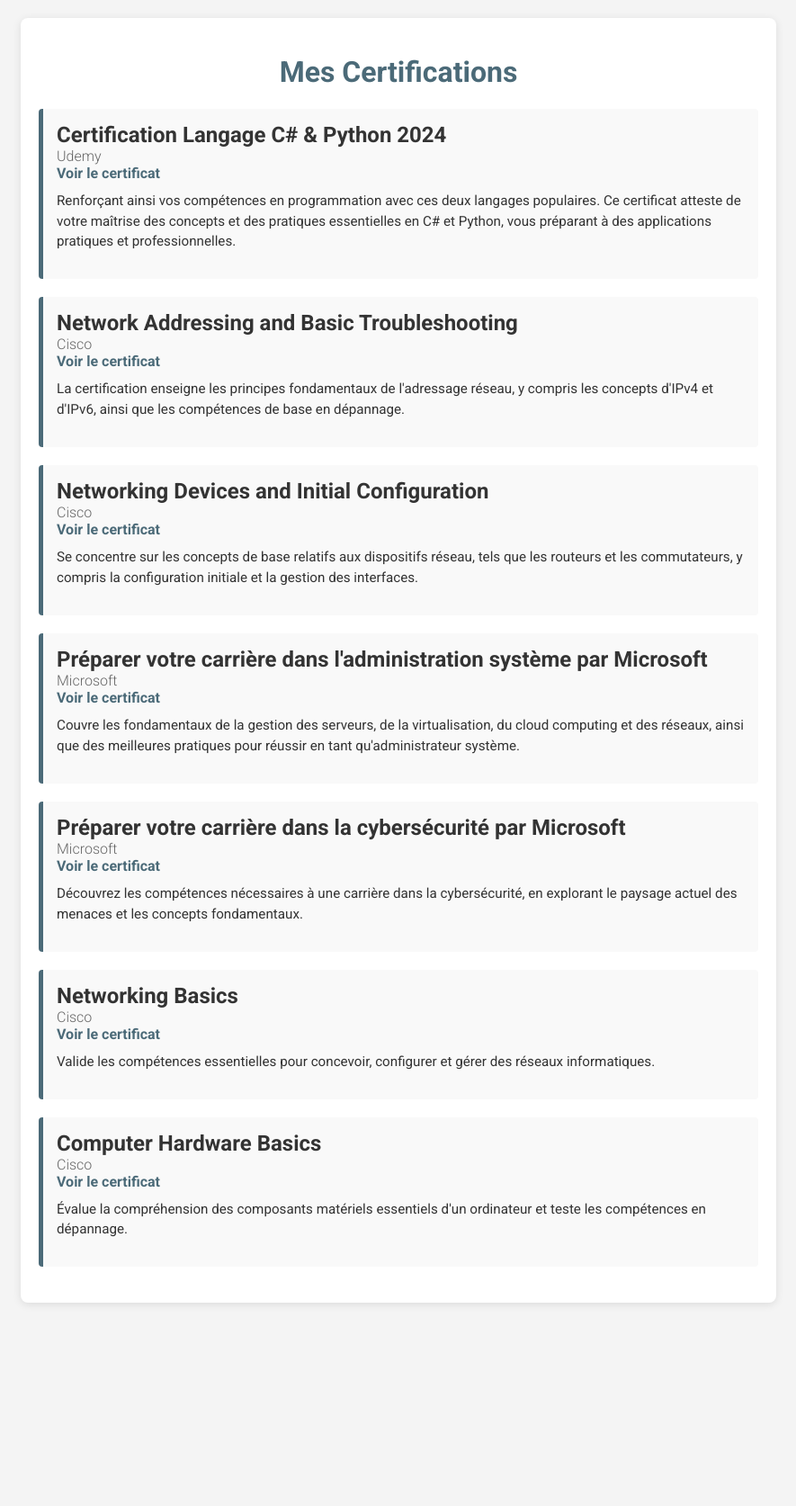
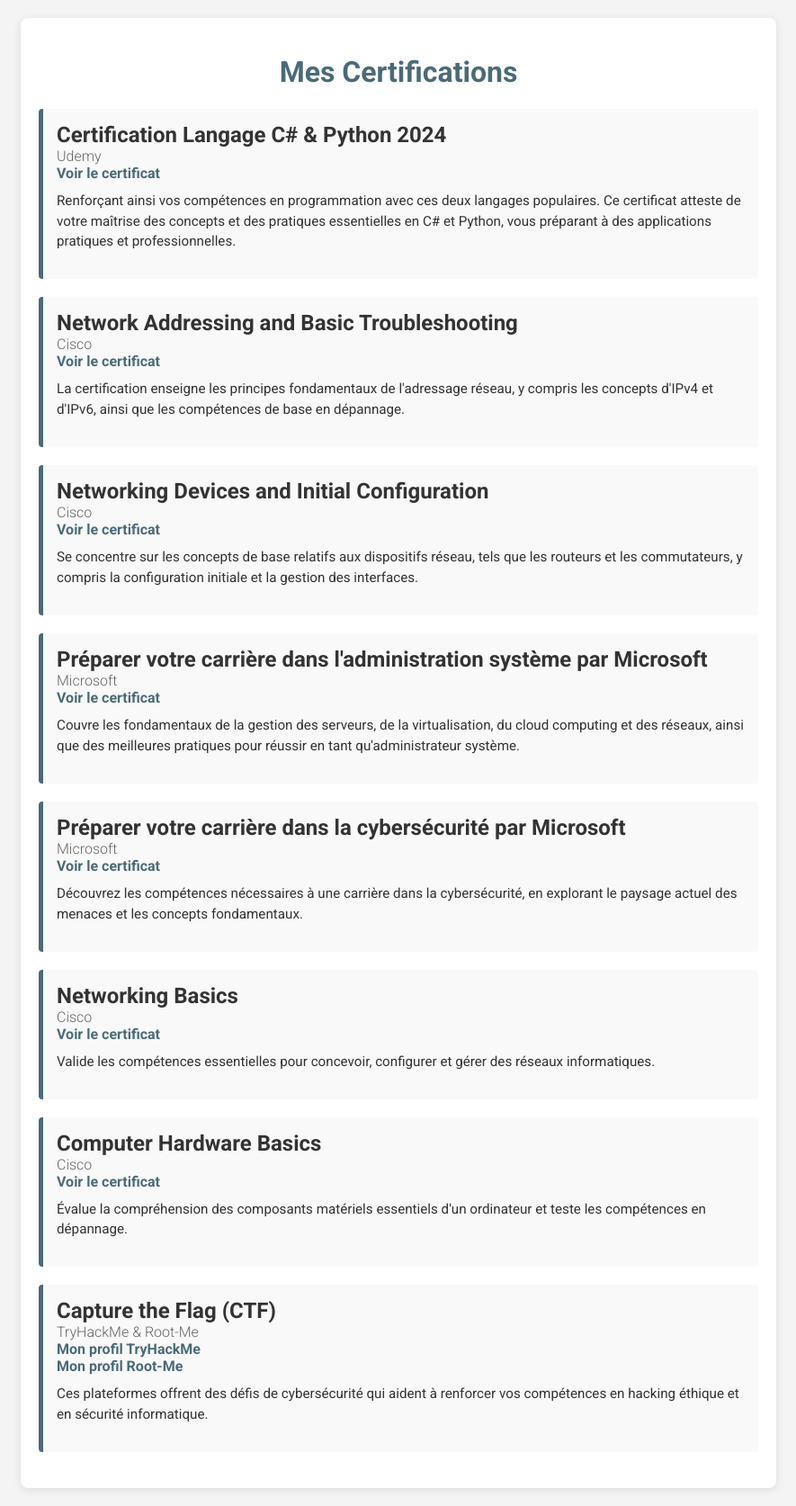
Before and after one commit to Chac93/cv, a Jekyll site: the page div/comp.html, which Jekyll copies as it is, in a window 1280 px wide. Shown: the whole page at 90% size, without its empty margins (197-1082 px from the left). Built offline with Jekyll 4.4.1, drawn with Linux system fonts in a browser that asks for light colours; before the commit the page ends 1468 px from its top, so only the background shows below that.

Commit message:
Update comp.html

```diff
--- a/div/comp.html
+++ b/div/comp.html
@@ -109,6 +109,17 @@
             <div><a href="https://www.credly.com/badges/b66ee53e-331c-479b-9206-9314dc8f4cc9/linked_in_profile">Voir le certificat</a></div>
             <p class="details">Évalue la compréhension des composants matériels essentiels d'un ordinateur et teste les compétences en dépannage.</p>
         </div>
+
+        <!-- Nouvelle Rubrique Capture the Flag -->
+        <div class="certification">
+            <h2>Capture the Flag (CTF)</h2>
+            <div class="organization">TryHackMe & Root-Me</div>
+            <div>
+                <a href="https://tryhackme.com/p/Chac93">Mon profil TryHackMe</a><br>
+                <a href="https://www.root-me.org/Sebv-856453?lang=fr#ec098b4909bf5331a3092553bf2c8b8f">Mon profil Root-Me</a>
+            </div>
+            <p class="details">Ces plateformes offrent des défis de cybersécurité qui aident à renforcer vos compétences en hacking éthique et en sécurité informatique.</p>
+        </div>
     </div>
 </body>
 </html>
```
